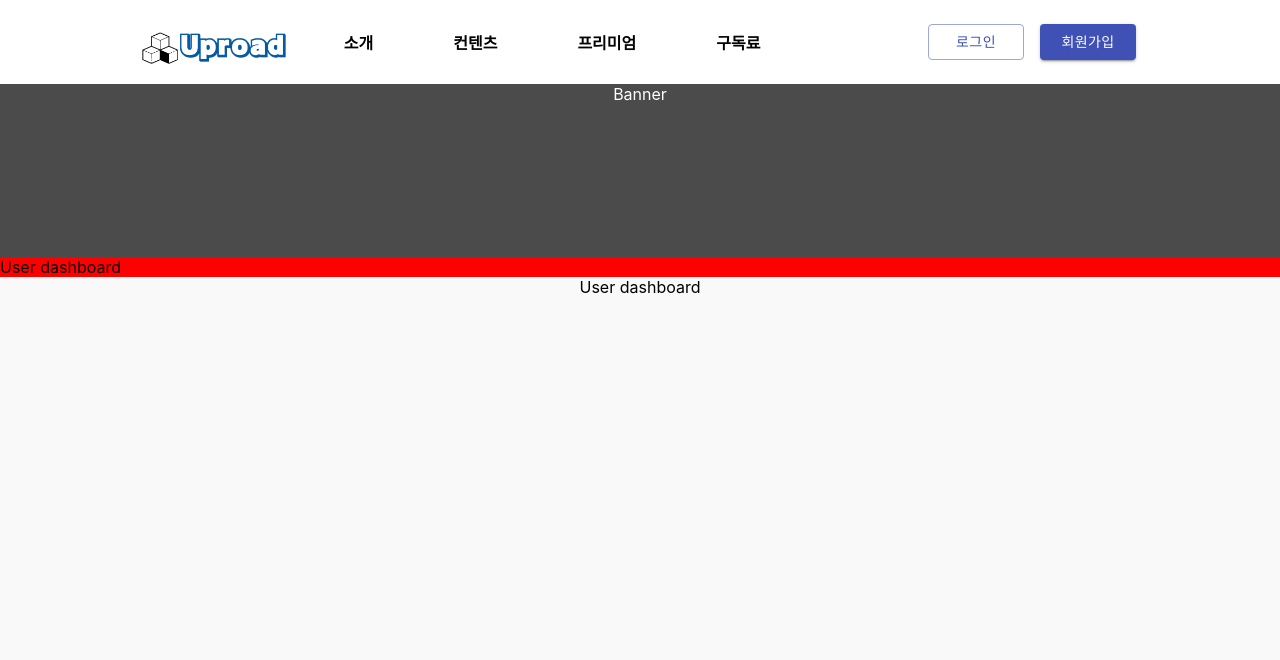
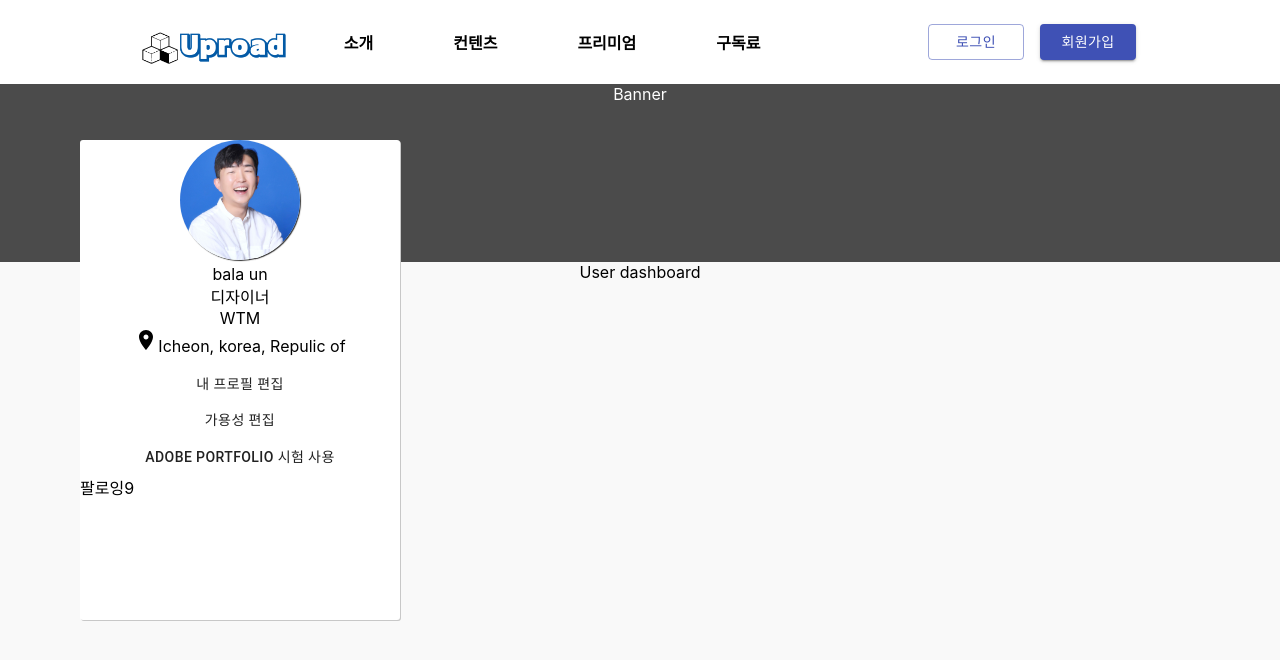
Before and after one commit to pby1360/Uproad, a React (Create React App) app in the folder frontend/: page /userhome in a window 1280 px wide. Shown: the top 660 px of the page. Built offline with nearby package versions, Linux system fonts and the light colour scheme.

Commit message:
#6 add user home #5

```diff
--- a/frontend/src/App.scss
+++ b/frontend/src/App.scss
@@ -66,53 +66,6 @@
   }
 }
 
-// 상단 로그인 사용자 네비게이션
-.user-navigation-wrap {
-  display: flex;
-  width: 100%;
-  font-weight: bold;
-
-  .user-navigation-menu {
-    // margin-top: 1rem;
-    margin: auto 0;
-    flex: 1;
-    display: flex;
-    justify-content: flex-start;
-    align-items: center;
-
-    .user-navigation-logo-img {
-      width: 7.5rem;
-      padding-left: 1rem;
-    }
-
-    .user-navigation-item {
-      padding: 0 2.5rem 0 0;
-    }
-  }
-  .user-navigation-search {
-    flex: 1;
-  }
-  .user-navigation-login {
-    flex: 1;
-    display: flex;
-    justify-content: flex-end;
-    margin: auto 0;
-
-    button {
-      width: 6rem;
-      margin-right: 1rem;
-    }
-  }
-
-  a {
-    text-decoration: none;
-    color: black;
-  }
-  a:hover {
-    color: rgb(0, 95, 190);
-    font-weight: bold;
-  }
-}
 // 소개
 .home-content-info {
   display: flex;
--- a/frontend/src/components/UserNavigation.js
+++ b/frontend/src/components/UserNavigation.js
@@ -2,11 +2,19 @@ import React from "react";
 import { Link } from  "react-router-dom";
 import Button from '@material-ui/core/Button';
 import TextField from '@material-ui/core/TextField';
-// import Modal from '@material-ui/core/Modal';
-// import { makeStyles } from '@material-ui/core/styles';
-// import { useHistory } from 'react-router-dom';
-// import axios from "axios";
+import UserNavigationStyles from "../styles/UserNavigation.scss";
+import { withStyles } from '@material-ui/core/styles';
 import AuthenticationService from "./AuthenticationService";
+
+const CssTextField = withStyles({
+  root: {
+    '& .MuiOutlinedInput-root': {
+      borderRadius: "1.5rem",
+      height: "2rem",
+      width: "25rem",
+    },
+  },
+})(TextField);
 
 const UserNavigation = () => {
   // const baseUrl = "http://localhost:8080";
@@ -19,9 +27,8 @@ const UserNavigation = () => {
   }
 
   return (
+    <section className={UserNavigationStyles}>
       <section className="user-navigation-wrap">
-      {/* <section className="user-navigation-logo">
-      </section> */}
         <section className="user-navigation-menu">
           <article className="user-navigation-item">
             <Link to="/"><img className="user-navigation-logo-img" src="/assets/uproad_logo3.png" alt="logo" /></Link>
@@ -41,7 +48,11 @@ const UserNavigation = () => {
         </section>
         <section className="user-navigation-search">
           <article>
-        <TextField className="input" variant="outlined" size="small" fullWidth></TextField>
+          <CssTextField
+            className="search-input"
+            label="검색..."
+            variant="outlined"
+          />
           </article>
         </section>
         <section className="user-navigation-login">
@@ -50,6 +61,7 @@ const UserNavigation = () => {
           </article>
         </section>
       </section>
+    </section>
   )
 }
 
--- a/frontend/src/pages/MainPage.js
+++ b/frontend/src/pages/MainPage.js
@@ -13,11 +13,11 @@ import AuthenticationService from "../components/AuthenticationService";
 const main = () => {
   if (AuthenticationService.isUserLoggedIn()) {
     return (
-      <div className="main-container">
-        <section className="main-navigation">
+      <div>
+        <section>
           <UserNavigation />
         </section>
-        <section className="main-content">
+        <section>
           <Route path="/" exact={true} component={userHome} />
         </section>
       </div>
--- a/frontend/src/pages/UserHome.js
+++ b/frontend/src/pages/UserHome.js
@@ -1,12 +1,31 @@
 import React from "react";
 import UserHomeStyles from "../styles/UserHome.scss";
+import Room from "@material-ui/icons/Room";
+import { Button } from "@material-ui/core";
 
 const UserHome = () => {
   return (
     <div className={UserHomeStyles}>
       <section className="user-home-container">
         <section className="top-banner">Banner</section>
-        <section className="center-profile">User dashboard</section>
+        <section className="center-profile">
+          <article className="user-profile-img"><img src="/assets/ceo_info2.jpg" alt="ceo"></img></article>
+          <article className="user-profile-info">
+            <section>bala un</section>
+            <section>디자이너</section>
+            <section>WTM</section>
+            <section><Room></Room>Icheon, korea, Repulic of</section>
+          </article>
+          <article className="user-profile-buttons">
+            <Button>내 프로필 편집</Button>
+            <Button>가용성 편집</Button>
+            <Button>Adobe Portfolio 시험 사용</Button>
+            <span>팔로잉9</span>
+          </article>
+          <article className="user-profile-date">
+
+          </article>
+        </section>
         <section className="bottom-dashboard">User dashboard</section>
       </section>
     </div>
--- a/frontend/src/styles/UserHome.scss
+++ b/frontend/src/styles/UserHome.scss
@@ -2,6 +2,7 @@
   display: flex;
   flex-flow: column;
   height: 50rem;
+  position: relative;
 
   .top-banner {
     flex: 2;
@@ -15,6 +16,39 @@
     text-align: center;
   }
   .center-profile {
-    background-color: red;
+    background-color: #fff;
+    position: absolute;
+    left: 5rem;
+    top: 3.5rem;
+    width: 20rem;
+    height: 30rem;
+    border-radius: 3px;
+    box-shadow: 1px 1px #c8c8c8;
+    display: flex;
+    flex-flow: column;
+
+    .user-profile-img {
+      flex: 2;
+      text-align: center;
+      img {
+        width: 7.5rem;
+        border-radius: 50%;
+        box-shadow: 1px 1px 1px #333;
+      }
+    }
+    .user-profile-info {
+      flex: 2;
+      display: flex;
+      flex-flow: column;
+      text-align: center;
+    }
+    .user-profile-buttons {
+      flex: 4;
+      display: flex;
+      flex-flow: column;
+    }
+    .user-profile-date {
+      flex: 1;
+    }
   }
 }
--- /dev/null
+++ b/frontend/src/styles/UserNavigation.scss
@@ -0,0 +1,52 @@
+// 상단 로그인 사용자 네비게이션
+.user-navigation-wrap {
+  display: flex;
+  width: 100%;
+  font-weight: bold;
+
+  .user-navigation-menu {
+    // margin-top: 1rem;
+    margin: auto 0;
+    flex: 1;
+    display: flex;
+    justify-content: flex-start;
+    align-items: center;
+
+    .user-navigation-logo-img {
+      width: 7.5rem;
+      padding-left: 1rem;
+    }
+
+    .user-navigation-item {
+      padding: 0 2.5rem 0 0;
+    }
+  }
+  .user-navigation-search {
+    flex: 1;
+    display: flex;
+    justify-content: center;
+    align-items: center;
+    .search-input {
+    }
+  }
+  .user-navigation-login {
+    flex: 1;
+    display: flex;
+    justify-content: flex-end;
+    margin: auto 0;
+
+    button {
+      width: 6rem;
+      margin-right: 1rem;
+    }
+  }
+
+  a {
+    text-decoration: none;
+    color: black;
+  }
+  a:hover {
+    color: rgb(0, 95, 190);
+    font-weight: bold;
+  }
+}
```
Lines whose indentation alone changed are shown as unchanged.
